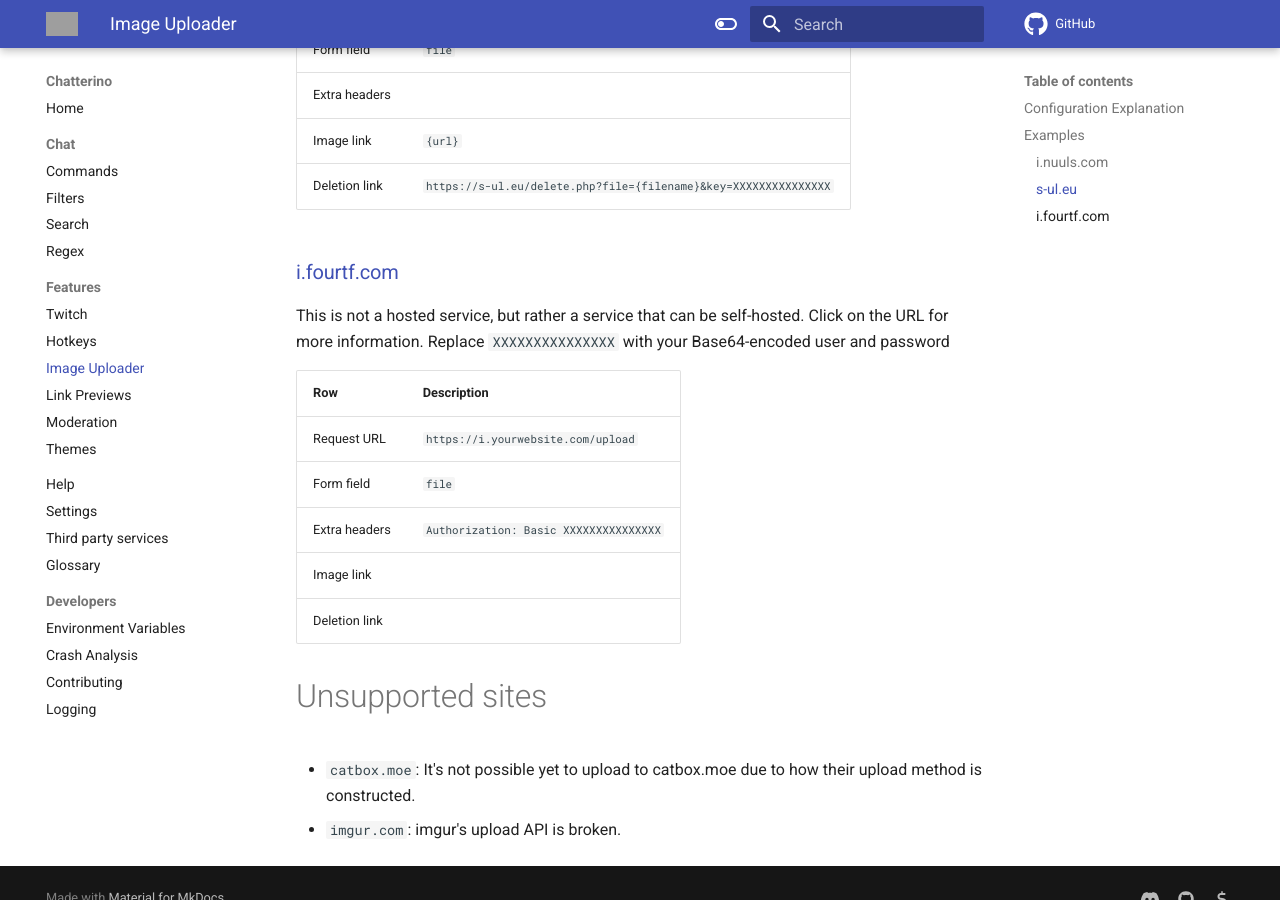
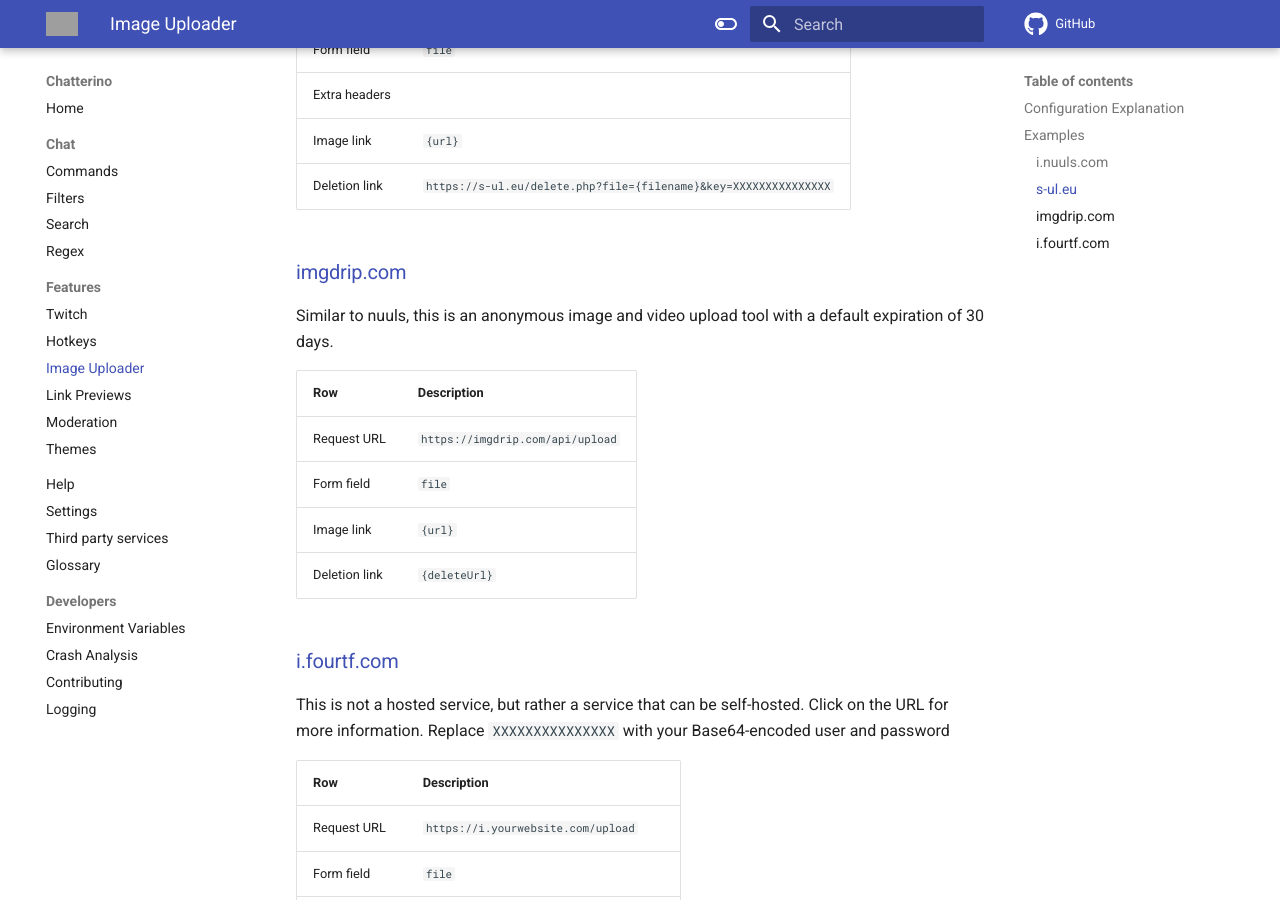
Before and after one commit to Chatterino/wiki, an MkDocs documentation site: the page built from docs/Image Uploader.md, in a window 1280 px wide and 900 px high, scrolled down 1440 px. Built offline with MkDocs 1.6.1 and Material for MkDocs 9.7.7, drawn with Linux system fonts in a browser that asks for light colours; comment, search, counter and statistics services are not loaded; grey boxes are pictures that could not be loaded.

Commit message:
Document imgdrip.com upload tool details (#480)

```diff
--- a/docs/Image Uploader.md
+++ b/docs/Image Uploader.md
@@ -40,6 +40,17 @@
 | Image link    | `{url}`                                                          |
 | Deletion link | `https://s-ul.eu/delete.php?file={filename}&key=XXXXXXXXXXXXXXX` |
 
+### [imgdrip.com](https://imgdrip.com)
+
+Similar to nuuls, this is an anonymous image and video upload tool with a default expiration of 30 days.
+
+| Row           | Description                      |
+| ------------- | -------------------------------- |
+| Request URL   | `https://imgdrip.com/api/upload` |
+| Form field    | `file`                           |
+| Image link    | `{url}`                          |
+| Deletion link | `{deleteUrl}`                    |
+
 ### [i.fourtf.com](https://github.com/fourtf/i)
 
 This is not a hosted service, but rather a service that can be self-hosted. Click on the URL for more information.
```
